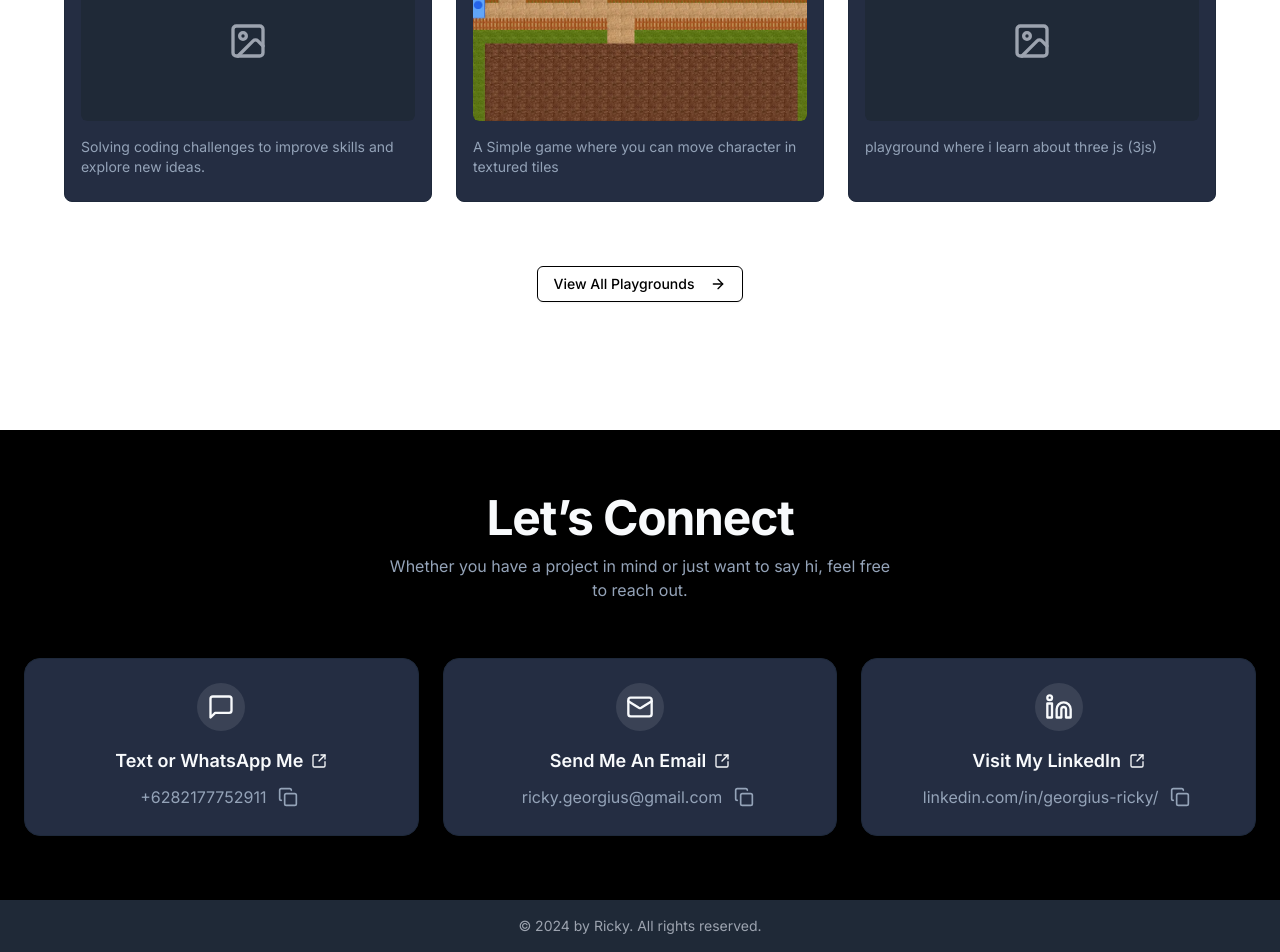
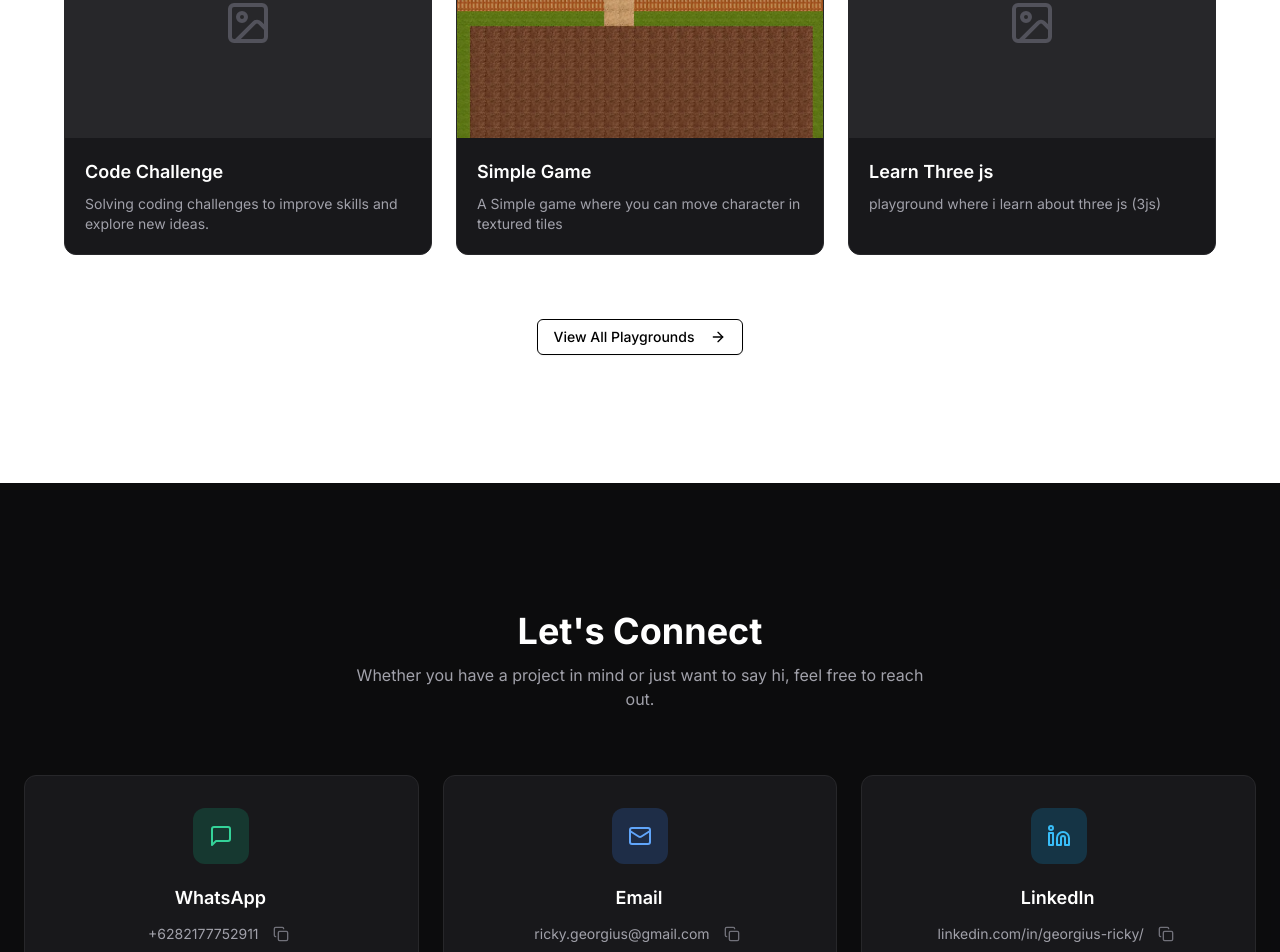
Before and after one commit to georgiusricky/georgiusricky.github.io, a Next.js app: page / in a window 1280 px wide. Shown: the part 5000-5952 px from the top of the page. Built offline with nearby package versions, Linux system fonts and the light colour scheme.

Commit message:
feat: enhance Contact and Playground components with improved layout and styling

```diff
--- a/app/components/Contact.tsx
+++ b/app/components/Contact.tsx
@@ -1,7 +1,7 @@
 "use client"
 
 import { useState } from 'react'
-import { Linkedin, Mail, MessageSquare, Copy, Check, SquareArrowOutUpRight } from 'lucide-react'
+import { Linkedin, Mail, MessageSquare, Copy, Check, ArrowUpRight } from 'lucide-react'
 import { useGlobalStore } from '@/stores/globalStore'
 
 export default function Contact() {
@@ -16,73 +16,115 @@ export default function Contact() {
 
   const items = [
     {
-      icon: <MessageSquare className="h-7 w-7 text-primary" />,
-      title: 'Text or WhatsApp Me',
+      icon: <MessageSquare className="h-6 w-6" />,
+      title: 'WhatsApp',
       desc: `+${socials.wa}`,
       link: `https://wa.me/${socials.wa}`,
+      color: 'emerald',
     },
     {
-      icon: <Mail className="h-7 w-7 text-primary" />,
-      title: 'Send Me An Email',
+      icon: <Mail className="h-6 w-6" />,
+      title: 'Email',
       desc: socials.email,
       link: `mailto:${socials.email}`,
+      color: 'blue',
     },
     {
-      icon: <Linkedin className="h-7 w-7 text-primary" />,
-      title: 'Visit My LinkedIn',
+      icon: <Linkedin className="h-6 w-6" />,
+      title: 'LinkedIn',
       desc: socials.linkedin.replace(/^https?:\/\/(www\.)?/, ''),
       link: socials.linkedin,
+      color: 'sky',
     },
   ]
 
+  const colorClasses = {
+    emerald: {
+      bg: 'bg-emerald-500/10 dark:bg-emerald-500/20',
+      text: 'text-emerald-600 dark:text-emerald-400',
+      hover: 'group-hover:bg-emerald-500/20 dark:group-hover:bg-emerald-500/30',
+    },
+    blue: {
+      bg: 'bg-blue-500/10 dark:bg-blue-500/20',
+      text: 'text-blue-600 dark:text-blue-400',
+      hover: 'group-hover:bg-blue-500/20 dark:group-hover:bg-blue-500/30',
+    },
+    sky: {
+      bg: 'bg-sky-500/10 dark:bg-sky-500/20',
+      text: 'text-sky-600 dark:text-sky-400',
+      hover: 'group-hover:bg-sky-500/20 dark:group-hover:bg-sky-500/30',
+    },
+  }
+
   return (
-    <section className="w-full py-16 bg-background">
+    <section className="w-full py-32 bg-zinc-50 dark:bg-zinc-900/50">
       <div className="container px-4 md:px-6">
-        <div className="space-y-3 text-center">
-          <h2 className="text-4xl md:text-5xl font-bold tracking-tight">
-           {`Let’s Connect`}
+        {/* Header */}
+        <div className="mb-16 text-center">
+          <h2 className="text-4xl font-bold text-zinc-900 dark:text-white mb-3">
+            {`Let's Connect`}
           </h2>
-          <p className="text-muted-foreground max-w-lg mx-auto text-sm md:text-base">
+          <p className="text-zinc-600 dark:text-zinc-400 max-w-xl mx-auto">
             Whether you have a project in mind or just want to say hi, feel free to reach out.
           </p>
         </div>
 
-        <div className="mt-14 grid gap-6 sm:grid-cols-2 lg:grid-cols-3">
-          {items.map((item, idx) => (
+        {/* Contact Cards */}
+        <div className="grid gap-6 sm:grid-cols-2 lg:grid-cols-3">
+          {items.map((item, idx) => {
+            const colors = colorClasses[item.color as keyof typeof colorClasses]
+            return (
               <a
                 key={idx}
                 href={item.link}
                 target="_blank"
                 rel="noopener noreferrer"
-              className="group bg-card hover:bg-card-hover backdrop-blur-sm border border-border rounded-2xl shadow-md hover:shadow-xl hover:-translate-y-1 transition-all duration-300 p-6 flex flex-col items-center text-center"
+                className="group relative bg-white dark:bg-zinc-900 rounded-xl overflow-hidden border border-zinc-200 dark:border-zinc-800 hover:border-zinc-300 dark:hover:border-zinc-700 transition-all duration-300 hover:shadow-lg hover:shadow-zinc-200/50 dark:hover:shadow-zinc-900/50"
               >
-              <div className="mb-4 flex items-center justify-center w-12 h-12 rounded-full bg-primary/10 group-hover:bg-primary/20 transition-colors duration-300">
-                {item.icon}
+                <div className="p-8">
+                  {/* Icon */}
+                  <div className="flex justify-center mb-5">
+                    <div className={`p-4 rounded-xl ${colors.bg} ${colors.hover} transition-colors duration-300`}>
+                      <span className={colors.text}>{item.icon}</span>
                     </div>
-              <h3 className="text-lg font-semibold mb-2 flex items-center gap-2">
+                  </div>
+
+                  {/* Title */}
+                  <div className="flex justify-center mb-2">
+                    <h3 className="text-lg font-semibold text-zinc-900 dark:text-white group-hover:text-emerald-600 dark:group-hover:text-emerald-400 transition-colors inline-flex items-center gap-1.5 pl-5">
                       {item.title}
-                <SquareArrowOutUpRight className="h-4 w-4" />
+                      <ArrowUpRight className="w-4 h-4 text-zinc-400 dark:text-zinc-600 opacity-0 -translate-y-0.5 translate-x-0.5 group-hover:opacity-100 group-hover:translate-y-0 group-hover:translate-x-0 transition-all duration-300" />
                     </h3>
-              <div className="flex items-center gap-2 text-muted-foreground text-md">
-                <span className="select-text">{item.desc}</span>
+                  </div>
+
+                  {/* Description with Copy */}
+                  <div className="flex justify-center">
+                    <div className="inline-flex items-center gap-2">
+                      <span className="text-sm text-zinc-600 dark:text-zinc-400">
+                        {item.desc}
+                      </span>
                       <button
                         type="button"
                         onClick={(e) => {
                           e.preventDefault()
+                          e.stopPropagation()
                           handleCopy(item.desc, idx)
                         }}
-                  className="p-1 rounded hover:bg-primary/10"
+                        className="flex-shrink-0 p-1.5 rounded-lg hover:bg-zinc-100 dark:hover:bg-zinc-800 transition-colors"
                         aria-label="Copy to clipboard"
                       >
                         {copiedIndex === idx ? (
-                    <Check className="h-5 w-5 text-green-500" />
+                          <Check className="h-4 w-4 text-emerald-500" />
                         ) : (
-                    <Copy className="h-5 w-5 text-muted-foreground" />
+                          <Copy className="h-4 w-4 text-zinc-400 dark:text-zinc-500" />
                         )}
                       </button>
                     </div>
+                  </div>
+                </div>
               </a>
-          ))}
+            )
+          })}
         </div>
       </div>
     </section>
--- a/app/components/PlaygroundCard.tsx
+++ b/app/components/PlaygroundCard.tsx
@@ -1,7 +1,7 @@
 import LoadingLink from "./LoadingLink";
 import Image from "next/image";
 import { useState } from "react";
-import { ImageIcon } from "lucide-react";
+import { ImageIcon, ExternalLink } from "lucide-react";
 
 type PlaygroundItem = {
   id: string | number;
@@ -16,33 +16,51 @@ export default function PlaygroundCard({ item }: { item: PlaygroundItem }) {
   return (
     <LoadingLink
       href={`/playground/${item.id}`}
-      className="p-4 border rounded-lg bg-card hover:bg-card-hover"
+      className="group relative bg-zinc-50 dark:bg-zinc-900 rounded-xl overflow-hidden border border-zinc-200 dark:border-zinc-800 hover:border-zinc-300 dark:hover:border-zinc-700 transition-all duration-300 hover:shadow-lg hover:shadow-zinc-200/50 dark:hover:shadow-zinc-900/50"
     >
-      <h2 className="text-lg font-semibold">{item.title}</h2>
-
-      <div className="relative w-full h-40 my-2 flex items-center justify-center rounded-md overflow-hidden">
+      {/* Image Container */}
+      <div className="relative aspect-[16/10] overflow-hidden bg-zinc-100 dark:bg-zinc-800">
         {item.thumbnail ? (
           <>
             {!loaded && (
-              <div className="absolute inset-0 bg-gray-200 dark:bg-gray-800 animate-pulse" />
+              <div className="absolute inset-0 bg-zinc-200 dark:bg-zinc-700 animate-pulse" />
             )}
             <Image
               src={item.thumbnail}
               alt={item.title}
               fill
-              style={{ objectFit: "cover" }}
-              className="rounded-md"
+              sizes="(max-width: 768px) 100vw, (max-width: 1280px) 50vw, 33vw"
+              className="object-cover group-hover:scale-105 transition-transform duration-500"
               onLoadingComplete={() => setLoaded(true)}
             />
           </>
         ) : (
-          <div className="w-full h-full flex items-center justify-center rounded-md bg-gray-200 dark:bg-gray-800">
-            <ImageIcon className="w-10 h-10 text-gray-500 dark:text-gray-400" />
+          <div className="w-full h-full flex items-center justify-center">
+            <ImageIcon className="w-12 h-12 text-zinc-400 dark:text-zinc-600" />
           </div>
         )}
+        {/* Hover Overlay */}
+        <div className="absolute inset-0 bg-black/0 group-hover:bg-black/20 transition-colors duration-300 flex items-center justify-center">
+          <div className="opacity-0 group-hover:opacity-100 transition-opacity duration-300">
+            <div className="bg-white dark:bg-zinc-900 rounded-full p-3 shadow-lg">
+              <ExternalLink className="w-5 h-5 text-zinc-900 dark:text-white" />
+            </div>
+          </div>
+        </div>
       </div>
 
-      <p className="text-sm py-2 text-muted-foreground">{item.description}</p>
+      {/* Content */}
+      <div className="p-5">
+        {/* Title */}
+        <h2 className="text-lg font-semibold text-zinc-900 dark:text-white mb-2 group-hover:text-emerald-600 dark:group-hover:text-emerald-400 transition-colors">
+          {item.title}
+        </h2>
+
+        {/* Description */}
+        <p className="text-sm text-zinc-600 dark:text-zinc-400 line-clamp-2">
+          {item.description}
+        </p>
+      </div>
     </LoadingLink>
   );
 }
--- a/app/playground/page.tsx
+++ b/app/playground/page.tsx
@@ -3,25 +3,28 @@
 import PlaygroundCard from "../components/PlaygroundCard";
 import { playgroundItems } from "./data";
 
-
 export default function PlaygroundPage() {
   return (
-    <div className="container mt-12 mx-auto px-4 py-16 bg-white dark:bg-black">
-      <div className="mb-12 mt-6">
-        <h1 className="text-3xl mb-2 font-bold text-black dark:text-white">
+    <div className="min-h-screen bg-white dark:bg-black">
+      <div className="container mx-auto px-4 py-24">
+        {/* Header */}
+        <div className="mb-12">
+          <h1 className="text-4xl font-bold text-zinc-900 dark:text-white mb-3">
             My Playground
           </h1>
-        <p className="text-muted-foreground text-sm">
+          <p className="text-zinc-600 dark:text-zinc-400 max-w-2xl">
             A collection of small coding experiments, playful UI ideas, and fun
             components I create to sharpen my skills and explore new tech.
           </p>
         </div>
 
-      <div className="grid gap-6 md:grid-cols-4">
+        {/* Playground Grid */}
+        <div className="grid grid-cols-1 md:grid-cols-2 xl:grid-cols-3 gap-6">
           {playgroundItems.map((item) => (
             <PlaygroundCard key={item.id} item={item} />
           ))}
         </div>
       </div>
+    </div>
   );
 }
```
Lines whose indentation alone changed are shown as unchanged.
